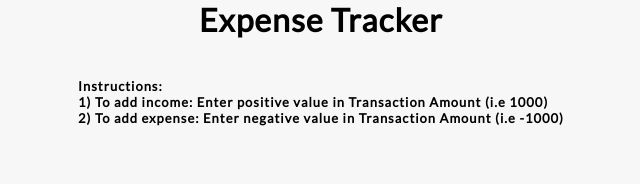
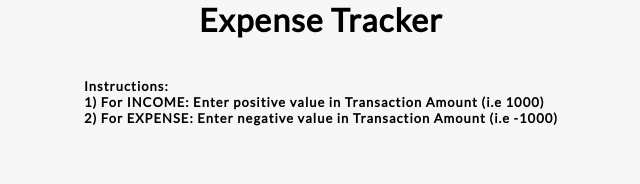
Before and after one commit to SulemanJaved/expense-tracker-app, a React (Create React App) app: page / in a window 1280 px wide. Shown: the top 184 px of the page, without its empty margins (319-959 px from the left). Built offline with nearby package versions, Linux system fonts and the light colour scheme.

Commit message:
Text correction in Instruction

```diff
--- a/src/components/Header.js
+++ b/src/components/Header.js
@@ -7,8 +7,8 @@
             <br/>
             <br/>
             <h5>Instructions:</h5>
-            <h5>1)  To add income: Enter positive value in Transaction Amount (i.e 1000)</h5>
-            <h5>2)  To add expense: Enter negative value in Transaction Amount (i.e -1000)</h5>
+            <h5>1)  For INCOME: Enter positive value in Transaction Amount (i.e 1000)</h5>
+            <h5>2)  For EXPENSE: Enter negative value in Transaction Amount (i.e -1000)</h5>
             <br/>
          </h1>
      )
```
